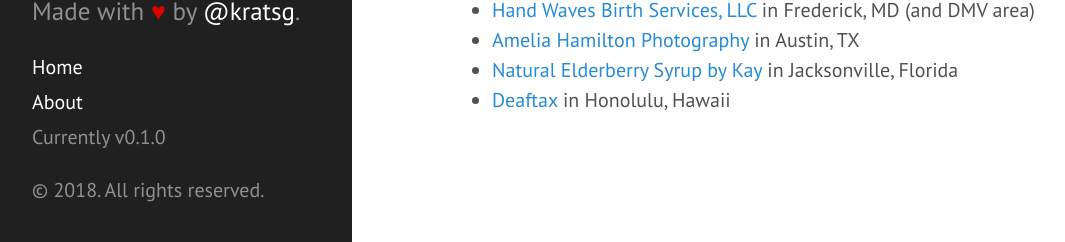
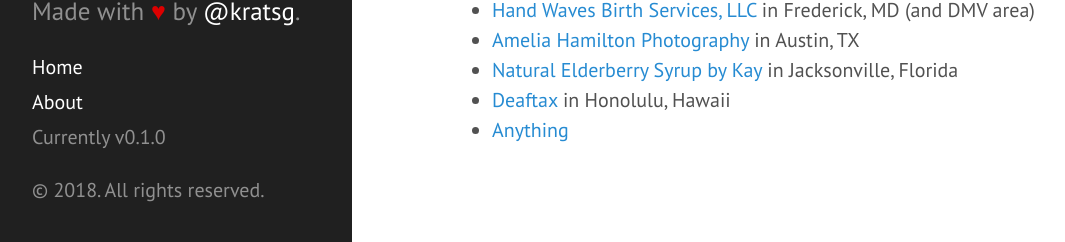
Before and after one commit to kratsg/deaf-owned-businesses, a Jekyll site: the page built from index.html, in a window 1280 px wide and 900 px high, scrolled down 1182 px. Shown: the part 655-897 px from the top of the window, without its empty margins (8-1073 px from the left). Built offline with Jekyll 4.4.1, drawn with Linux system fonts in a browser that asks for light colours; the list of posts is cut into pages by our own code.

Commit message:
add new business

```diff
--- a/_data/businesses.yml
+++ b/_data/businesses.yml
@@ -230,3 +230,9 @@
 - location: 'Honolulu, Hawaii'
   name: Deaftax
   url: https://www.Deaftax.com
+
+- category: null
+  comments: null
+  location: null
+  name: Anything
+  url: https://google.com
```
